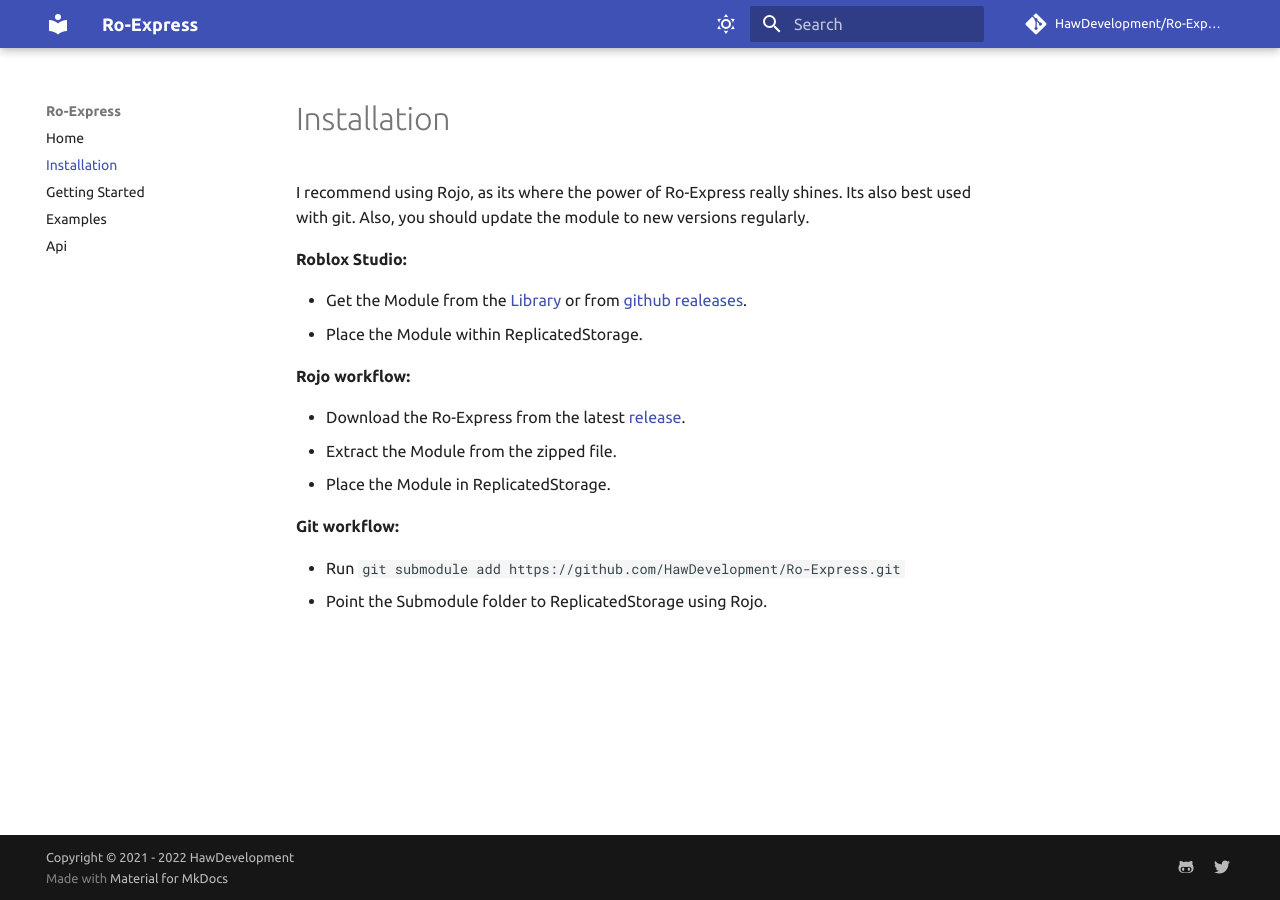
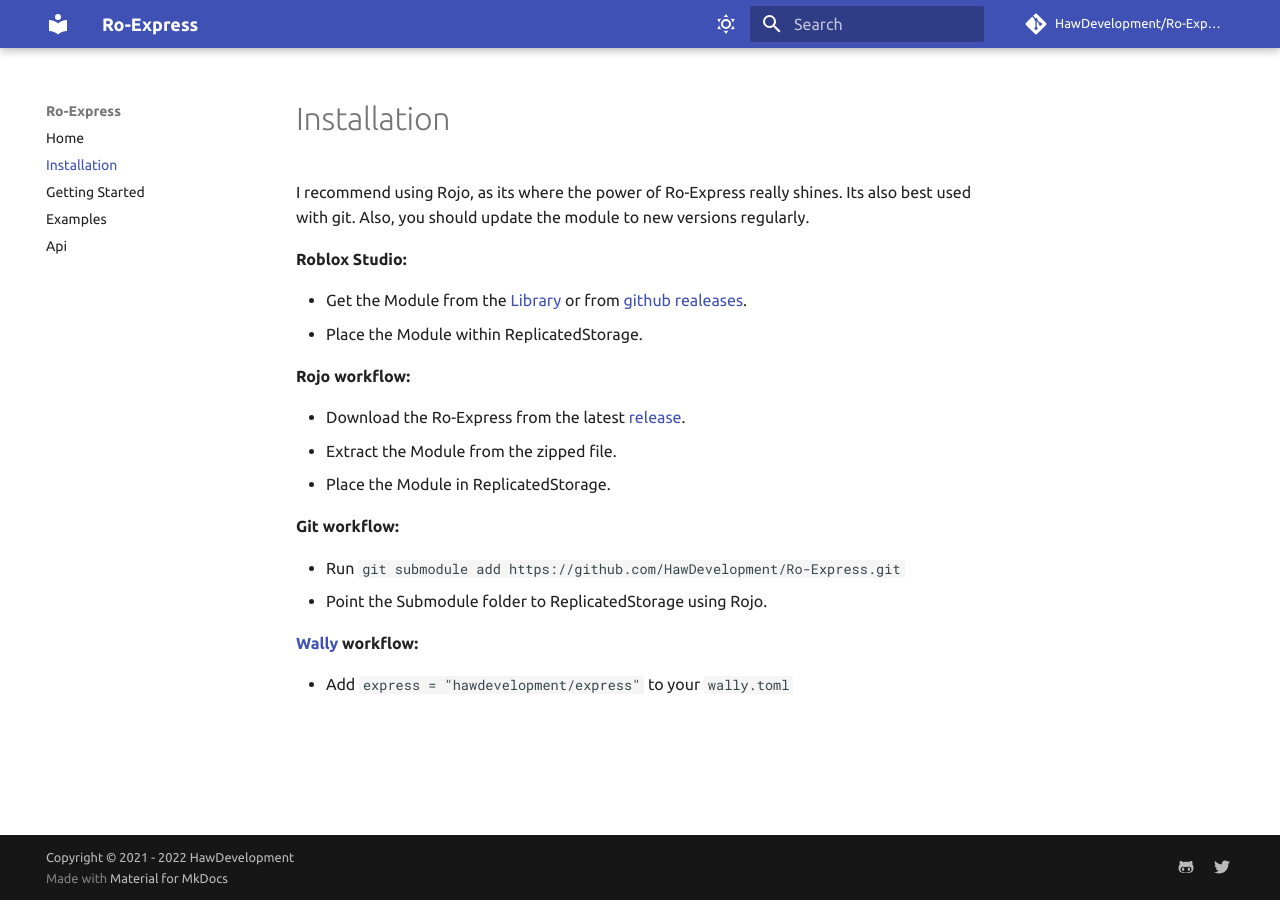
Before and after one commit to HawDevelopment/Ro-Express, an MkDocs documentation site: the page built from docs/Installation.md, in a window 1280 px wide. Built offline with MkDocs 1.6.1 and Material for MkDocs 9.7.7, drawn with Linux system fonts in a browser that asks for light colours; comment, search, counter and statistics services are not loaded.

Commit message:
Add wally support

````diff
--- a/docs/Installation.md
+++ b/docs/Installation.md
@@ -1,4 +1,3 @@
-
 # Installation
 
 I recommend using Rojo, as its where the power of Ro-Express really shines. Its also best used with git.
@@ -6,16 +5,20 @@
 
 **Roblox Studio:**
 
-* Get the Module from the [Library](https://www.roblox.com/library/7008961783/Ro-Express) or from [github realeases](https://github.com/HawDevelopment/Ro-Express/releases).
-* Place the Module within ReplicatedStorage.
+-   Get the Module from the [Library](https://www.roblox.com/library/7008961783/Ro-Express) or from [github realeases](https://github.com/HawDevelopment/Ro-Express/releases).
+-   Place the Module within ReplicatedStorage.
 
 **Rojo workflow:**
 
-* Download the Ro-Express from the latest [release](https://github.com/HawDevelopment/Ro-Express/releases).
-* Extract the Module from the zipped file.
-* Place the Module in ReplicatedStorage.
+-   Download the Ro-Express from the latest [release](https://github.com/HawDevelopment/Ro-Express/releases).
+-   Extract the Module from the zipped file.
+-   Place the Module in ReplicatedStorage.
 
 **Git workflow:**
 
-* Run ```git submodule add https://github.com/HawDevelopment/Ro-Express.git```
-* Point the Submodule folder to ReplicatedStorage using Rojo.
+-   Run `git submodule add https://github.com/HawDevelopment/Ro-Express.git`
+-   Point the Submodule folder to ReplicatedStorage using Rojo.
+
+**[Wally](https://github.com/UpliftGames/wally) workflow:**
+
+-   Add `express = "hawdevelopment/express"` to your `wally.toml`
````
Also changed, not shown: default.project.json (+4 -35 lines), test.project.json (added, +37 -0 lines), wally.toml (added, +9 -0 lines), 1 other file.
